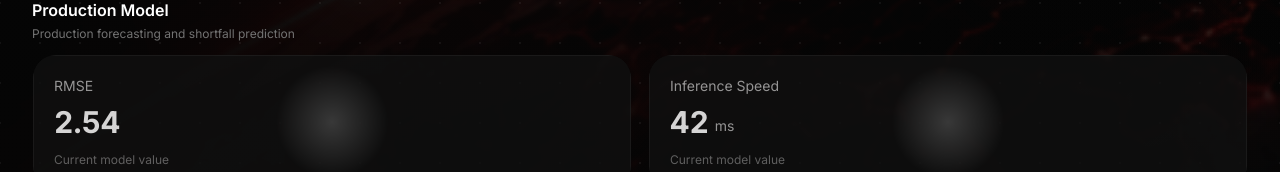
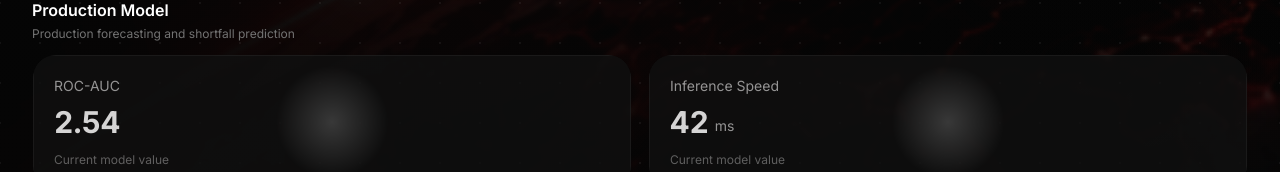
Before and after one commit to parthmalhotra-tech/MOIL-SIH_ATOMIC-25, a React (Vite) app in the folder frontend/: page /Modelintelligence in a window 1280 px wide. Shown: the part 517-689 px from the top of the page. Built offline with nearby package versions, Linux system fonts and the light colour scheme; no server answers; a web font is replaced by a local one.

Commit message:
frontend

```diff
--- a/frontend/src/pages/Modelintelligence.jsx
+++ b/frontend/src/pages/Modelintelligence.jsx
@@ -50,7 +50,7 @@ const modelPerformance = {
     name: "Prospectivity Model",
     description:
       "Manganese prospectivity classification",
-    rmse: null,
+    rmse: 86.35,
     inferenceSpeed: 0.59,
   },
 };
@@ -699,7 +699,7 @@ export default function ModelIntelligence() {
                   >
 
                     <ModelKpiCard
-                      label="RMSE"
+                      label="ROC-AUC"
                       value={
                         modelPerformance.production.rmse
                       }
```
